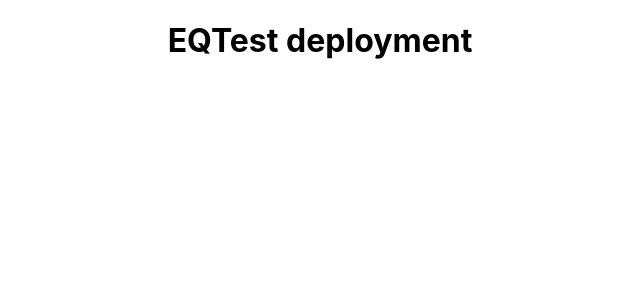
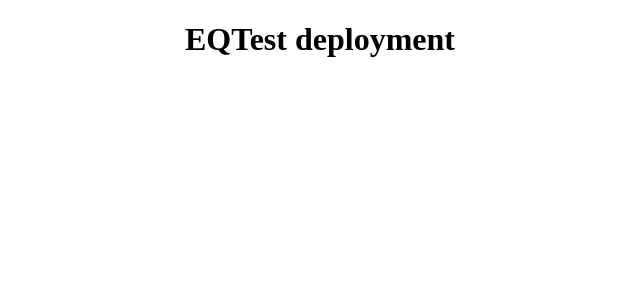
Before and after one commit to R3sty/EQ_Assessment, a React (Create React App) app: page / in a window 1280 px wide. Shown: the top 300 px of the page, without its empty margins (320-960 px from the left). Built offline with nearby package versions, Linux system fonts and the light colour scheme.

Commit message:
removed unneeded react template files

```diff
--- a/src/index.css
+++ /dev/null
@@ -1,13 +0,0 @@
-body {
-  margin: 0;
-  font-family: -apple-system, BlinkMacSystemFont, 'Segoe UI', 'Roboto', 'Oxygen',
-    'Ubuntu', 'Cantarell', 'Fira Sans', 'Droid Sans', 'Helvetica Neue',
-    sans-serif;
-  -webkit-font-smoothing: antialiased;
-  -moz-osx-font-smoothing: grayscale;
-}
-
-code {
-  font-family: source-code-pro, Menlo, Monaco, Consolas, 'Courier New',
-    monospace;
-}
--- a/src/index.js
+++ b/src/index.js
@@ -1,17 +1,10 @@
-import React from 'react';
-import ReactDOM from 'react-dom';
-import './index.css';
-import App from './App';
-import reportWebVitals from './reportWebVitals';
+import React from "react";
+import ReactDOM from "react-dom";
+import App from "./App";
 
 ReactDOM.render(
   <React.StrictMode>
     <App />
   </React.StrictMode>,
-  document.getElementById('root')
+  document.getElementById("root")
 );
-
-// If you want to start measuring performance in your app, pass a function
-// to log results (for example: reportWebVitals(console.log))
-// or send to an analytics endpoint. Learn more: https://bit.ly/CRA-vitals
-reportWebVitals();
--- a/src/reportWebVitals.js
+++ /dev/null
@@ -1,13 +0,0 @@
-const reportWebVitals = onPerfEntry => {
-  if (onPerfEntry && onPerfEntry instanceof Function) {
-    import('web-vitals').then(({ getCLS, getFID, getFCP, getLCP, getTTFB }) => {
-      getCLS(onPerfEntry);
-      getFID(onPerfEntry);
-      getFCP(onPerfEntry);
-      getLCP(onPerfEntry);
-      getTTFB(onPerfEntry);
-    });
-  }
-};
-
-export default reportWebVitals;
```
Also changed, not shown: src/setupTests.js (deleted, +0 -5 lines), src/logo.svg (deleted), 1 other file (tests, documents, lock files or other folders).
